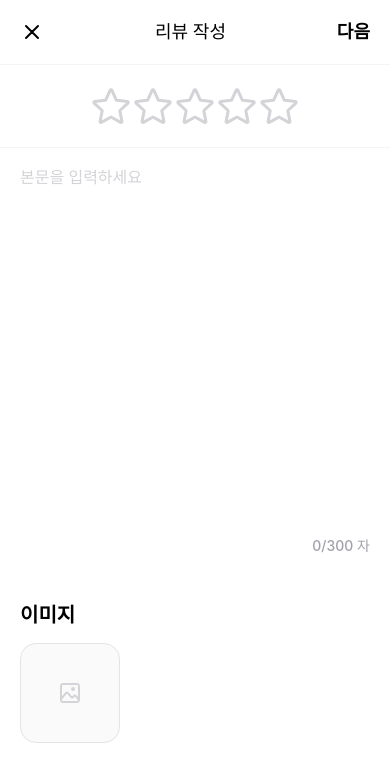
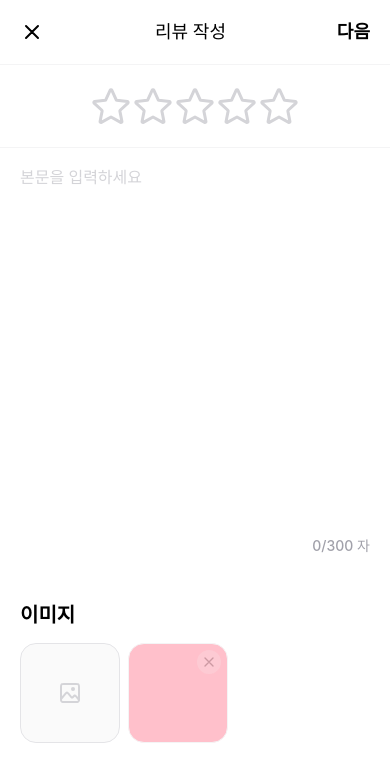
Before and after one commit to MEOGO-DSM/MEOGO_Frontend_V2, a React Native app: screen /ReviewWrite in a window 390 px wide. Shown: the top 782 px of the page. Built offline with nearby package versions, Linux system fonts and the light colour scheme.

Commit message:
add :: 사진 업로드 기능 추가

```diff
--- a/src/app/review/Write.tsx
+++ b/src/app/review/Write.tsx
@@ -8,54 +8,72 @@ import { useNavigation } from '@react-navigation/native';
 import { color } from '../../styles/color';
 import AddImgContent from '../../components/Review/AddImgContent';
 import { Star } from '../../assets';
-import { launchImageLibrary, ImagePickerResponse } from 'react-native-image-picker';
+import { ImagePickerResponse } from 'react-native-image-picker';
 import { RequestStoragePermission } from '../../utils/RequestStoragePermission';
+import * as ImagePicker from 'react-native-image-picker';
+import { StackNavigationProp } from '@react-navigation/stack';
 
 export default function Write() {
-  const navigation = useNavigation()
+  const navigation = useNavigation<StackNavigationProp<any>>()
 
   const [rating, setRating] = useState<number>(0);
   const [hoverRating, setHoverRating] = useState<number>(0);
   const [isError, setIsError] = useState<boolean>(false)
   const [contentValue, setContentValue] = useState<string>('');
   const [limit, setLimit] = useState<number>(0)
-  const [response, setResponse] = useState<ImagePickerResponse | null>(null);
-  const [imageFile, setImageFile] = useState<string | undefined>("");
 
   const handleChangeInput = (text: string) => {
     setContentValue(text);
     setLimit(text.length)
   }
 
+  const [response, setResponse] = useState<ImagePickerResponse | null>(null);
+  const [imageFile, setImageFile] = useState<(string | undefined)[]>([]);
+
   const onSelectImage = async () => {
-    const hasPermission = await RequestStoragePermission()
+    // const hasPermission = await RequestStoragePermission()
+    const hasPermission = true
 
     if (!hasPermission) {
-      console.log('Storage permission is required to pick an image');
+      console.log('이미지를 선택하려면 저장 권한이 필요합니다')
       return;
     }
 
-    launchImageLibrary(
+    ImagePicker.launchImageLibrary(
       {
         mediaType: 'photo',
         maxWidth: 100,
         maxHeight: 100,
         includeBase64: true
-      },
-      (response) => {
+      }, (response) => {
         console.log(response)
         if (response.didCancel) {
-          return;
-        } else if (response.errorCode) {
-          console.log("Image Error : " + response.errorCode);
+          console.log('이미지 선택을 취소했습니다.')
+          return
         }
-
+        else if (response.errorCode) {
+          console.log('이미지 에러' + response.errorCode)
+          return
+        }
         setResponse(response);
 
         if (response.assets && response.assets.length > 0) {
-          setImageFile(response.assets[0].base64);
+          if (imageFile.length >= 4) {
+            console.log('더 이상 이미지를 추가할 수 없습니다');
+            return;
+          }
+          const newImageBase64 = response.assets[0].base64;
+
+          if (newImageBase64) {
+            setImageFile((prevImages) => [
+              ...prevImages,
+              newImageBase64,
+            ]);
+          } else {
+            console.log('이미지 데이터가 없습니다');
+          }
         } else {
-          setImageFile(undefined);
+          console.log('이미지를 선택하지 않았습니다');
         }
       })
   }
@@ -105,9 +123,10 @@ export default function Write() {
           <LimitText>
             <Font text={`${limit}/300 자`} kind="medium14" color={`${limit > 300 ? "red" : "gray400"}`} />
           </LimitText>
+
           <ImgWrap>
             <Font text="이미지" kind="semi20" />
-            <UploadWrap>
+            <UploadWrap contentContainerStyle={{ columnGap: 8 }} horizontal={true} >
               <ImgUploadBox onPress={() => onSelectImage()}>
                 <Media color="gray300" />
               </ImgUploadBox>
@@ -162,7 +181,8 @@ const ImgWrap = styled.View`
   background-color: white;
 `;
 
-const UploadWrap = styled.View`
+const UploadWrap = styled.ScrollView`
+  display: flex;
   flex-direction: row;
   gap: 8px;
 `;
```
